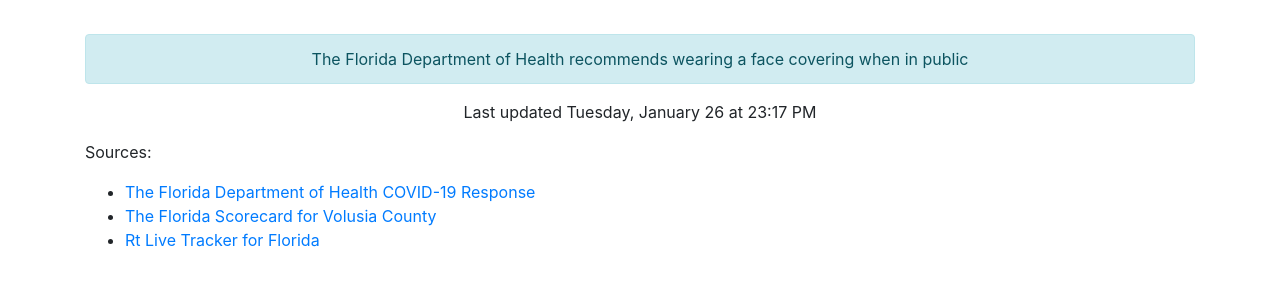
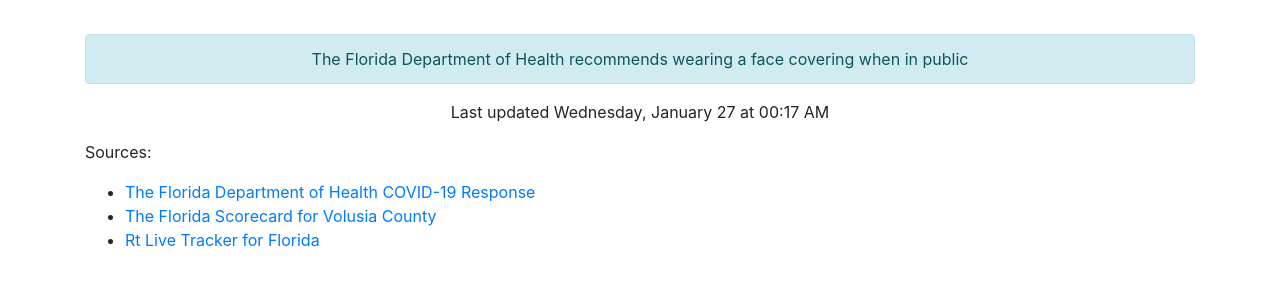
Before and after one commit to thinkjson/timeforchurch, a Jekyll site: the page built from index.md, in a window 1280 px wide. Shown: the part 544-830 px from the top of the page. Built offline with Jekyll 4.4.1, drawn with Linux system fonts in a browser that asks for light colours; our own code applies the rules of GitHub Pages for plain Markdown files.

Commit message:
Updating data

```diff
--- a/_includes/data.html
+++ b/_includes/data.html
@@ -10,4 +10,4 @@
     <div class="outcome text-success">YES</div>
     <div class="alert alert-info" role="alert">The Florida Department of Health recommends wearing a face covering when in public</div>
 
-    <p>Last updated Tuesday, January 26 at 23:17 PM</p>
+    <p>Last updated Wednesday, January 27 at 00:17 AM</p>
```
